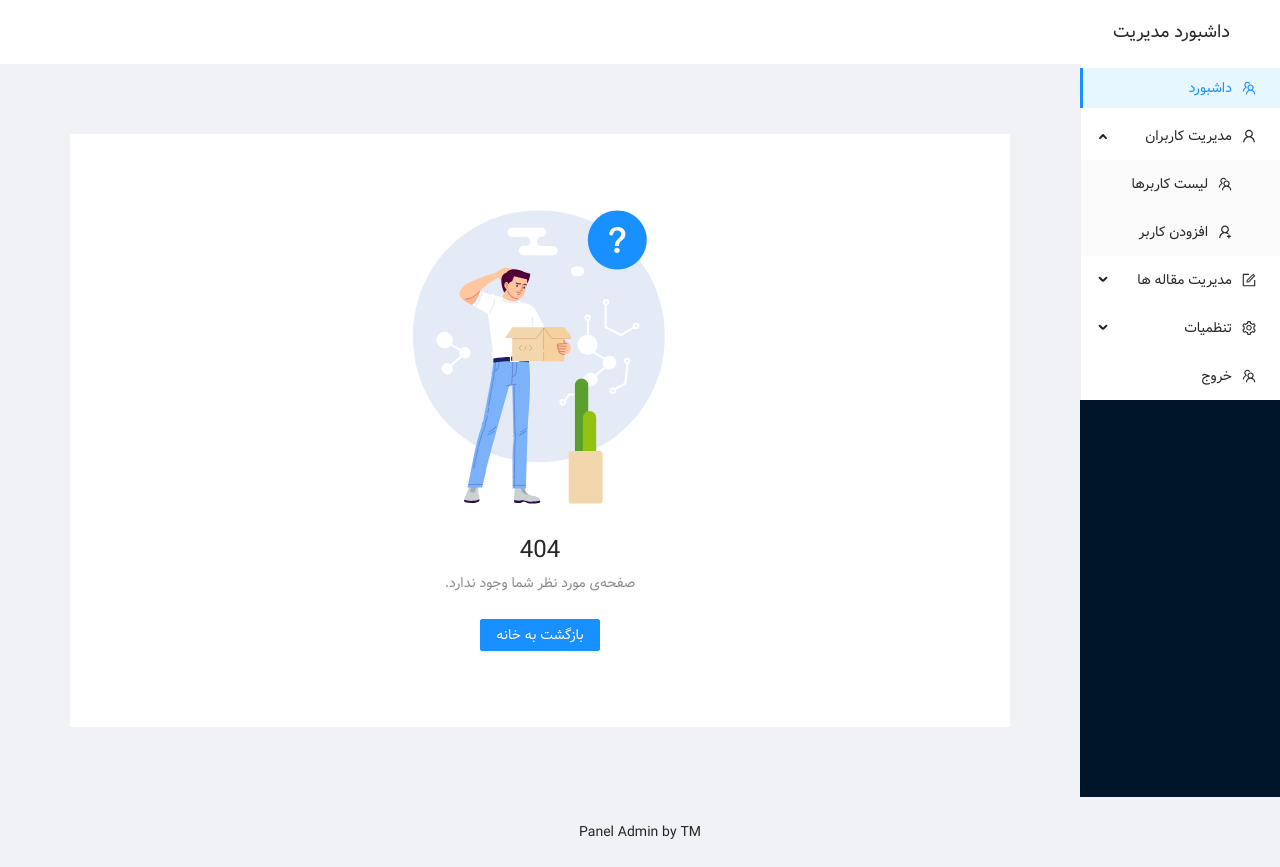
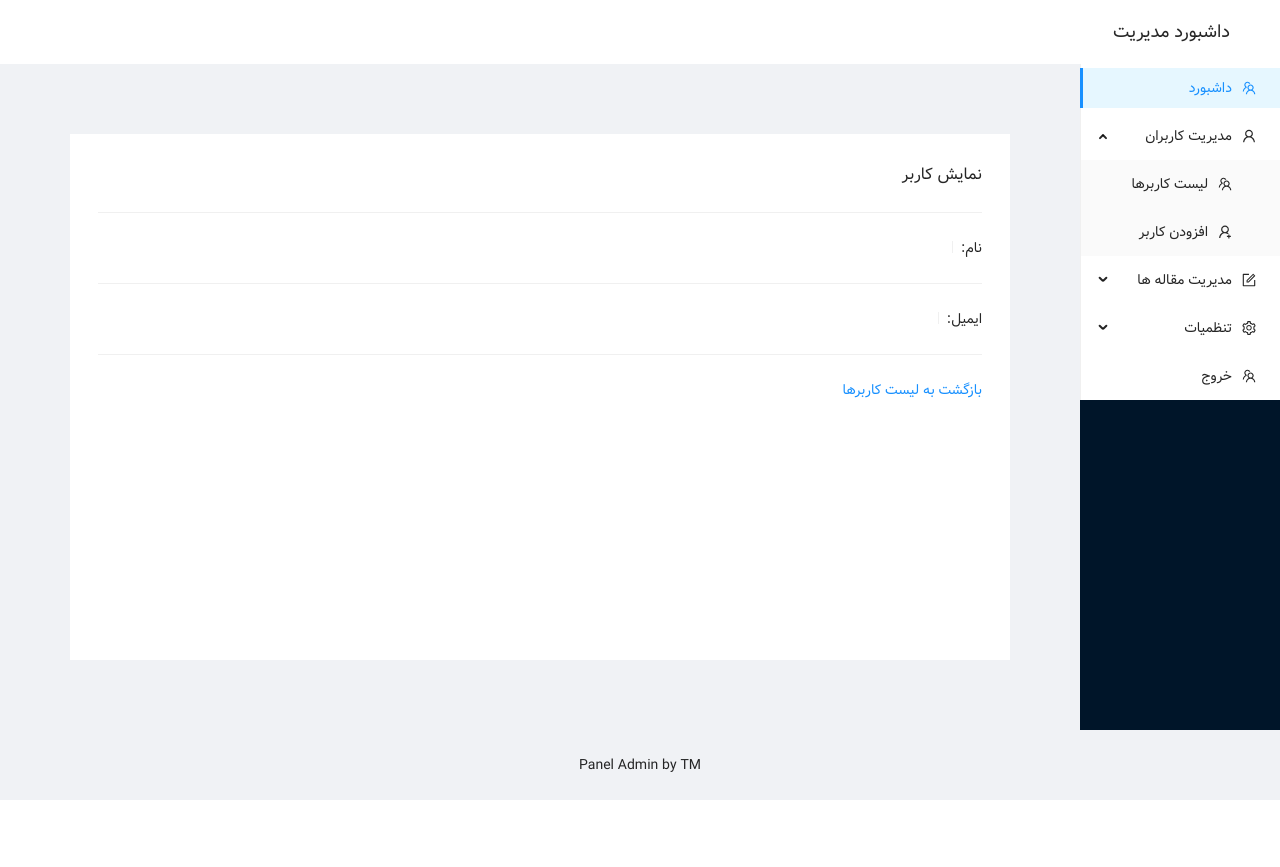
Before and after one commit to HamidrezaLashgari/paneladmin, a React (Create React App) app: page /persons/1 in a window 1280 px wide. Before the commit this address had no page. After the commit the page ends 800 px from the top, so only its background shows below. Built offline with nearby package versions, Linux system fonts and the light colour scheme; no server answers.

Commit message:
Add full page for persons

```diff
--- a/src/components/App.js
+++ b/src/components/App.js
@@ -8,6 +8,7 @@ import '../assets/css/general.css'
 import Dashboard from "./generic/Dashboard";
 import List from "./person/List";
 import Page404 from "./generic/Page404";
+import Full from "./person/Full";
 const { Content } = Layout;
 
 function App() {
@@ -20,7 +21,8 @@ function App() {
           <Content className="content">
             <Routes>
               <Route path='/' element={<Dashboard />} />
-              <Route path='/persons' element={<List />} />
+              <Route path='persons' element={<List />} />
+              <Route path='persons/:id' element={<Full />} />
               <Route path='*' element={< Page404 />} />
 
             </Routes>
--- /dev/null
+++ b/src/components/person/Full.js
@@ -0,0 +1,32 @@
+import { Divider } from 'antd';
+import axios from 'axios';
+import React, { useEffect, useState } from 'react';
+import { Link, useParams } from 'react-router-dom';
+
+export default function Full() {
+
+
+    const {id} =useParams()
+    const [person, setPerson]=useState({})
+
+
+    useEffect(()=> {
+        axios(`https://jsonplaceholder.typicode.com/users/${id}`)
+        .then(({data})=> setPerson(data))
+    },[id])
+
+  return <div>
+      <h3>نمایش کاربر</h3>
+      <Divider />
+      <label>نام:</label>
+      <Divider type='vertical'/>
+        <span>{person.name}</span>
+        <Divider />
+        <label>ایمیل:</label>
+      <Divider type='vertical'/>
+        <span>{person.email}</span>
+        <Divider />
+        <Link to='/persons'>بازگشت به لیست کاربرها</Link>
+
+  </div>;
+}
```
